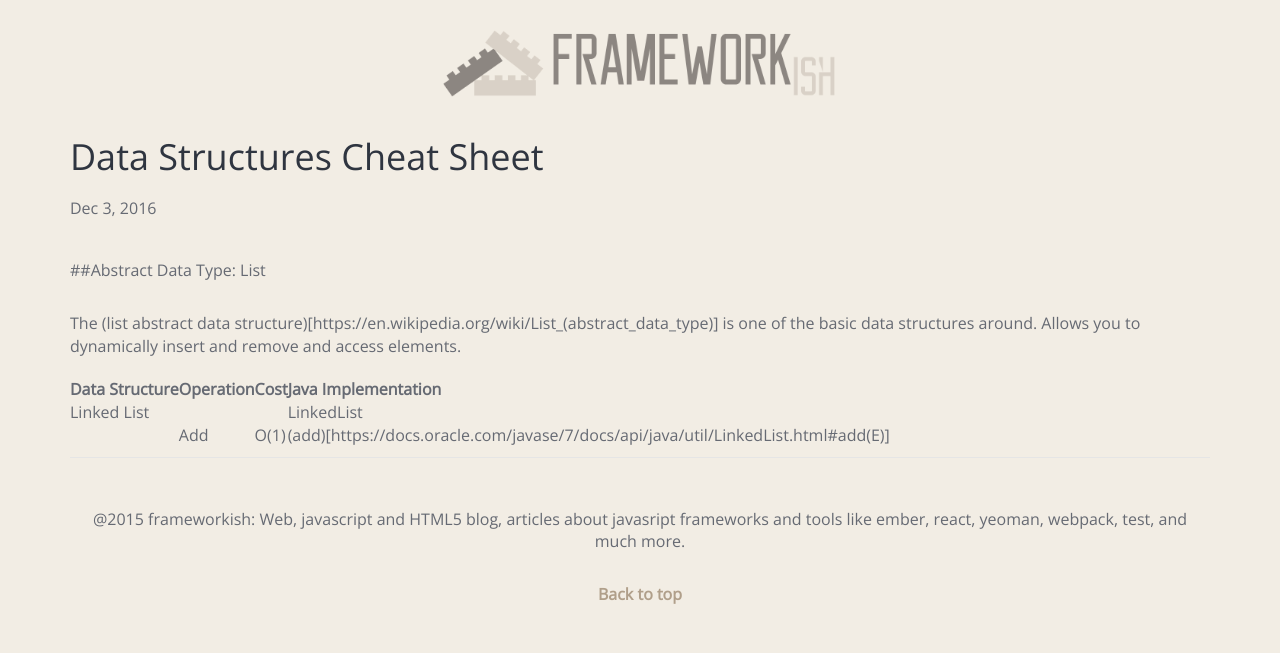
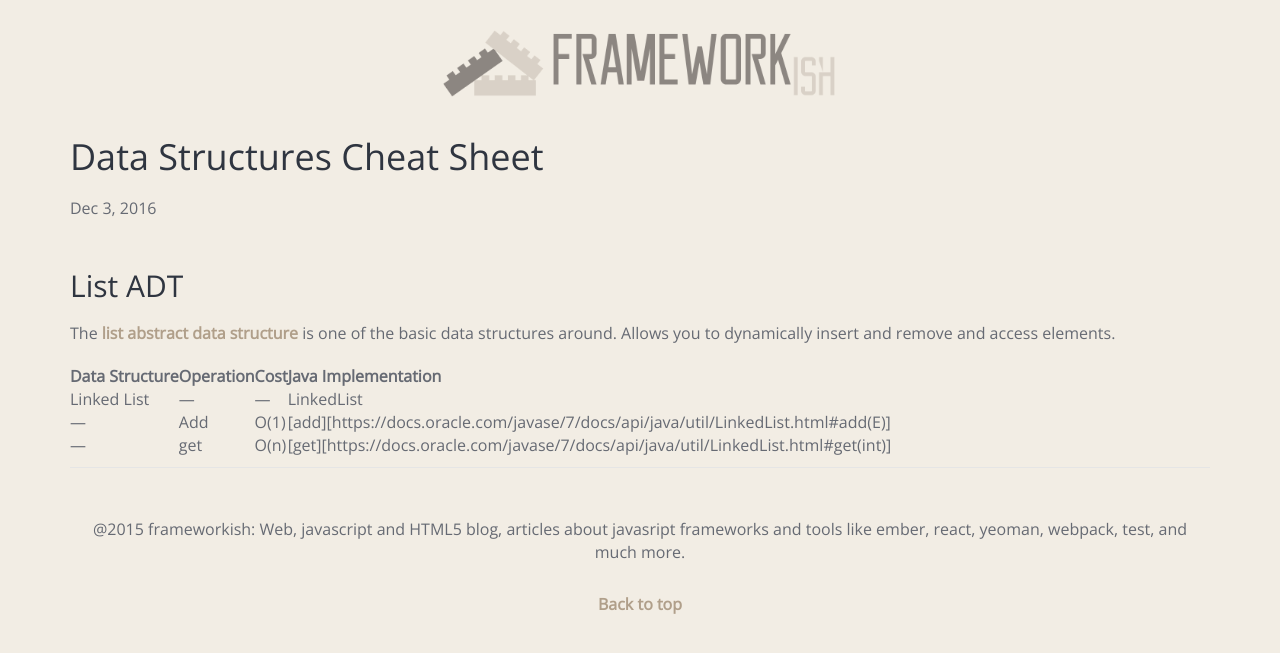
Before and after one commit to Rastikko/Rastikko.github.io, a Jekyll site: the page built from _posts/2016-12-03-data-structures-cheatsheet.md, in a window 1280 px wide. Shown: the top 653 px of the page. Built offline with Jekyll 4.4.1, drawn with Linux system fonts in a browser that asks for light colours.

Commit message:
Improve things

```diff
--- a/_posts/2016-12-03-data-structures-cheatsheet.md
+++ b/_posts/2016-12-03-data-structures-cheatsheet.md
@@ -6,11 +6,12 @@ date:   2016-12-03
 categories: html
 ---
 
-##Abstract Data Type: List
+## List ADT
 
-The (list abstract data structure)[https://en.wikipedia.org/wiki/List_(abstract_data_type)] is one of the basic data structures around. Allows you to dynamically insert and remove and access elements.
+The [list abstract data structure](https://goo.gl/mhgkxI) is one of the basic data structures around. Allows you to dynamically insert and remove and access elements.
 
 |Data Structure|Operation|Cost|Java Implementation
 |---|---|---|---|
-|Linked List|||LinkedList
-||Add|O(1)|(add)[https://docs.oracle.com/javase/7/docs/api/java/util/LinkedList.html#add(E)]
+|Linked List|---|---|LinkedList
+|---|Add|O(1)|[add][https://docs.oracle.com/javase/7/docs/api/java/util/LinkedList.html#add(E)]
+|---|get|O(n)|[get][https://docs.oracle.com/javase/7/docs/api/java/util/LinkedList.html#get(int)]
```
